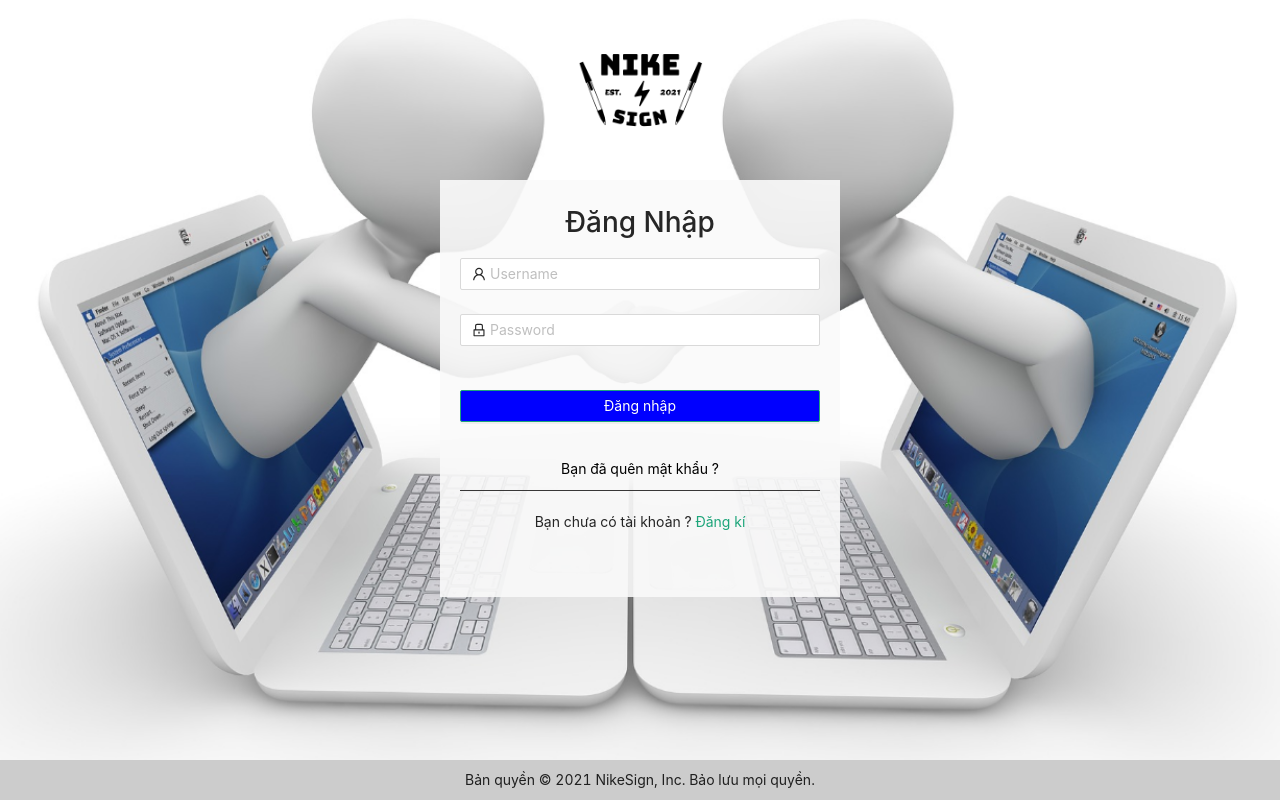
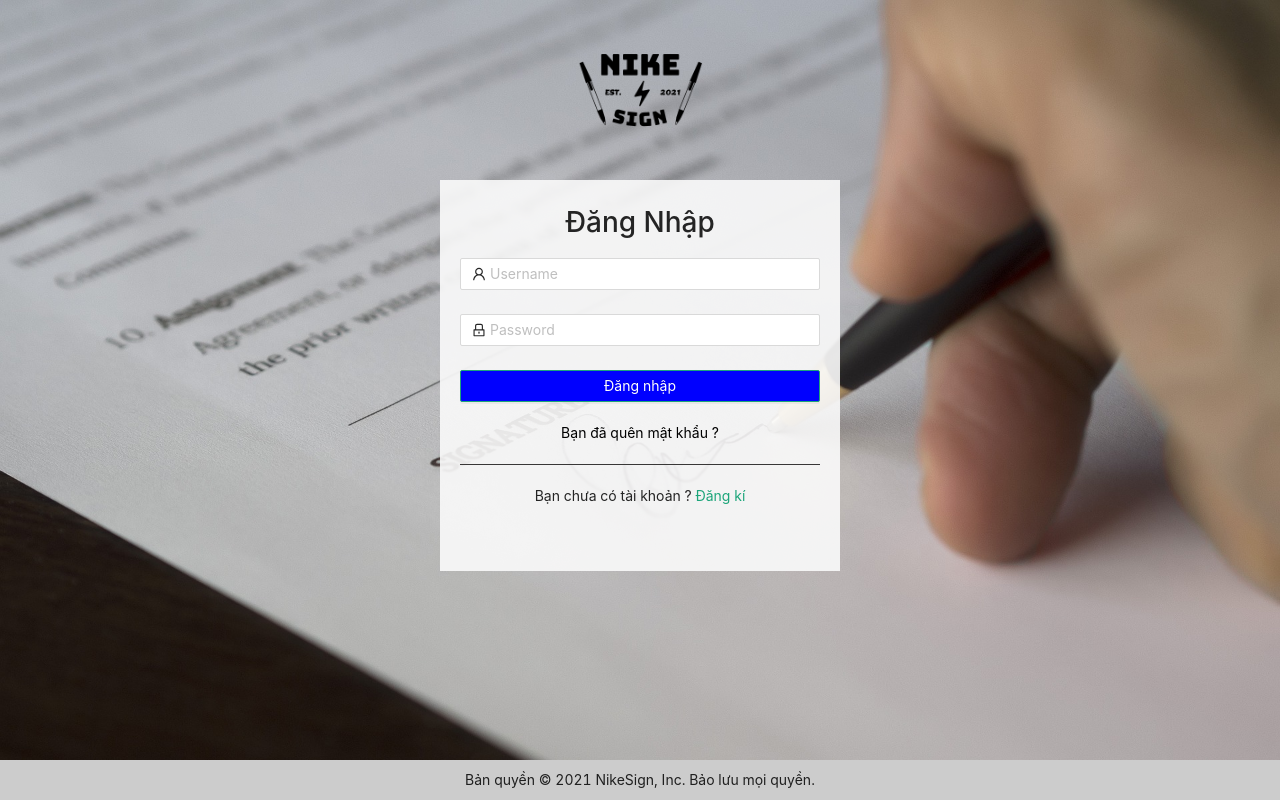
Before and after one commit to nhom4nike/front-end, a React app: page /login in a window 1280 px wide. Built offline with nearby package versions, Linux system fonts and the light colour scheme.

Commit message:
add register next

```diff
--- a/src/pages/login.jsx
+++ b/src/pages/login.jsx
@@ -10,12 +10,8 @@ export default function LoginPage() {
   return (
     <div className="login">
       <Logo />
-      <div>
-        <Form
-          name="normal_login"
-          className="login-form"
-          initialValues={{ remember: true }}
-        >
+      <div className="login-form">
+        <Form name="normal_login" initialValues={{ remember: true }}>
           <h1 className="login-labelLogin">Đăng Nhập</h1>
           <Form.Item
             name="username"
--- a/src/pages/register.jsx
+++ b/src/pages/register.jsx
@@ -8,12 +8,11 @@ export default function RegisterPage() {
   const { Option } = Select;
   return (
     <div className="register">
+      <div>
         <Logo />
-      <Form
-        name="normal_login"
-        className="register__form"
-        initialValues={{ remember: true }}
-      >
+      </div>
+      <div className="register__form">
+        <Form name="normal_login" initialValues={{ remember: true }}>
           <h1 className="register__labelRegister">Đăng kí</h1>
           <p className="register__labelInput">Họ và tên đệm</p>
           <p className="register__labelInput">Tên</p>
@@ -92,11 +91,16 @@ export default function RegisterPage() {
           </Form.Item>
 
           <Form.Item>
-          <Button type="primary" htmlType="submit" className="register__button">
+            <Button
+              type="primary"
+              htmlType="submit"
+              className="register__button"
+            >
               Tiếp theo
             </Button>
           </Form.Item>
         </Form>
+      </div>
       <Footer />
     </div>
   );
--- a/src/pages/registerNext.jsx
+++ b/src/pages/registerNext.jsx
@@ -6,9 +6,10 @@ import { Link } from 'react-router-dom';
 import Footer from '@/components/footer';
 
 const RegisterNext = () => (
-    <div className="register">
-      <Logo />
-      <Form className="register__form">
+  <div className="register">
+    <Logo />
+    <div className="register__form">
+      <Form>
         <h1 className="register__labelRegister">Xác thực mật khẩu</h1>
         <p className="register__labelInput">Mật khẩu</p>
         <Form.Item
@@ -69,8 +70,9 @@ const RegisterNext = () => (
           </p>
         </Form.Item>
       </Form>
-      <Footer />
     </div>
-  );
+    <Footer />
+  </div>
+);
 
 export default RegisterNext;
--- a/src/styles/footer.css
+++ b/src/styles/footer.css
@@ -4,6 +4,7 @@
   text-align: center;
   position: absolute;
   bottom: 0;
+  margin-top: 20px;
 }
 .footer p {
   margin-bottom: 0 !important;
--- a/src/styles/login.css
+++ b/src/styles/login.css
@@ -5,7 +5,8 @@
   position: relative;
   min-height: 100vh;
   background-color: #ffffff;
-  background-image: url('/public/background-login.PNG');
+  background-image: url('/public/background2.jpg');
+  background-attachment: fixed;
   background-repeat: no-repeat;
   background-size: 100%;
 }
@@ -13,21 +14,18 @@
   text-align: center;
 }
 .login-form {
-  width: 400px;
-  flex: 1;
+  min-width: 400px;
   background-color: rgba(250, 250, 250, 0.9);
-  padding: 20px !important;
+  padding: 20px;
 }
 .login-form-button {
   width: 100%;
   background: blue !important;
   text-align: center;
-  margin: 20px 0;
-  margin-bottom: 1.6rem;
 }
 .login-form-forgot {
   text-align: center;
-  padding: 10px 0;
+  padding: 20px 0;
   color: black;
   border-bottom: 1.5px solid #383737;
 }
@@ -37,13 +35,6 @@
   margin: 20px 0;
 }
 
-.login__footer {
-  background-color: #cccccc;
-  width: 100%;
-  text-align: center;
-  position: absolute;
-  bottom: 0;
-}
 .login__footer p {
   margin-bottom: 0 !important;
   line-height: 40px;
--- a/src/styles/register.css
+++ b/src/styles/register.css
@@ -19,18 +19,13 @@
 }
 .register__form {
   width: 400px;
-  flex: 1;
   background-color: rgba(250, 250, 250, 0.8);
-  padding: 20px 20px 0 20px !important;
-  position: absolute;
-  top: 180px;
+  padding: 20px;
 }
 .register__button {
   width: 100%;
   background: blue !important;
   text-align: center;
-  margin: 20px 0;
-  margin-bottom: 1.6rem;
 }
 .register__login {
   text-align: center;
```
Also changed, not shown: public/background2.jpg (added), 1 other file (tests, documents, lock files or other folders). Lines whose indentation alone changed are shown as unchanged.
